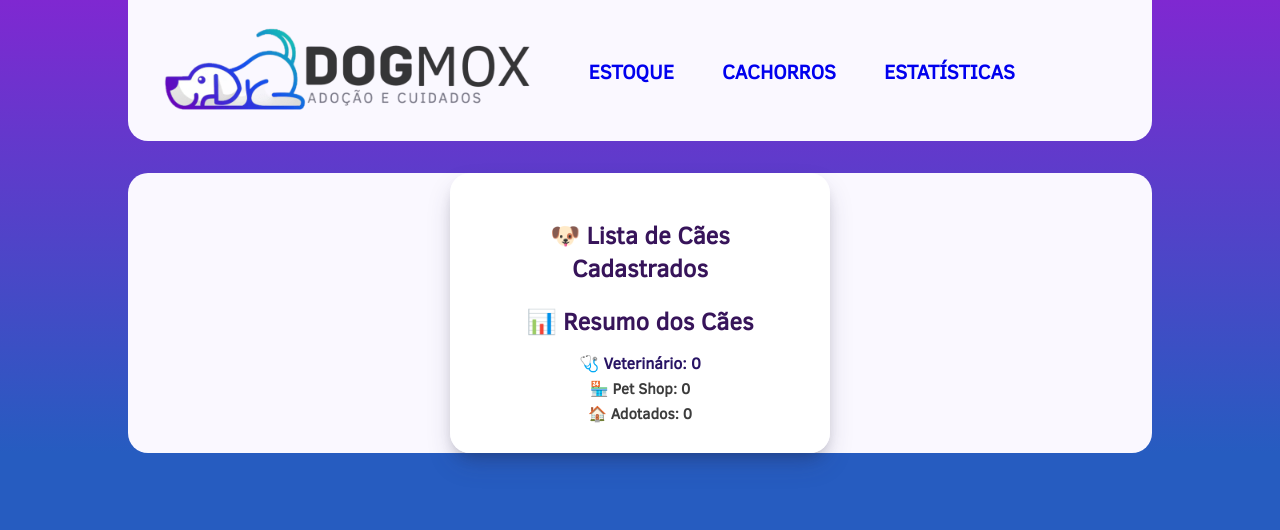
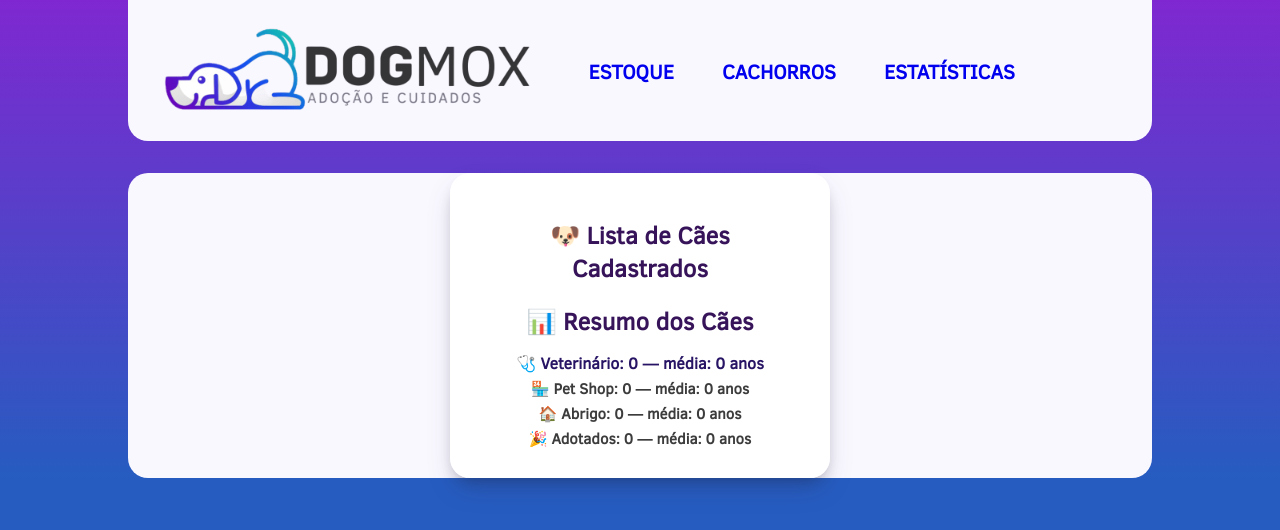
Before and after one commit to NaoSouOBruno/projeto-abp-frontend, a React (Vite) app: page /stats in a window 1280 px wide. Shown: the top 530 px of the page. Built offline with nearby package versions, Linux system fonts and the light colour scheme.

Commit message:
upgrate stats.jsx

```diff
--- a/src/components/stats.css
+++ b/src/components/stats.css
@@ -70,7 +70,9 @@
 .status.adotado {
   background-color: #2196f3; /* azul */
 }
-
+.status.adotado {
+  background-color: #f3e921; /* azul */
+}
 .stats_user p {
   margin: 5px 0;
   font-weight: 600;
--- a/src/components/stats.jsx
+++ b/src/components/stats.jsx
@@ -3,61 +3,96 @@ import { Navbar } from './navbar/navbar.jsx';
 import { PieChart, Pie, Cell, Tooltip, Legend } from 'recharts';
 import './stats.css';
 
-const COLORS = ['#8884d8', '#82ca9d', '#ffc658']; // cores para cada status
+const COLORS = ['#8884d8', '#82ca9d', '#ffc658', '#ff8042'];
+
+// Função para converter idade (ex: "2 anos", "3 meses") para número em anos (float)
+function idadeEmAnos(idadeStr) {
+  if (!idadeStr) return 0;
+  const idade = idadeStr.toLowerCase();
+  if (idade.includes('ano')) {
+    const num = parseFloat(idade);
+    return isNaN(num) ? 0 : num;
+  }
+  if (idade.includes('mes')) {
+    const num = parseFloat(idade);
+    return isNaN(num) ? 0 : num / 12;
+  }
+  return 0;
+}
+
+// Calcula média de idade para um status
+function mediaIdadePorStatus(caes, status) {
+  const caesDoStatus = caes.filter(cao => cao.status === status);
+  if (caesDoStatus.length === 0) return 0;
+  const soma = caesDoStatus.reduce((acc, cao) => acc + idadeEmAnos(cao.idade), 0);
+  return (soma / caesDoStatus.length).toFixed(2);
+}
 
 export function Stats() {
-  const [dogs, setDogs] = useState([]);
+  const [caes, setCaes] = useState([]);
 
   useEffect(() => {
-    const loadDogs = () => {
-      const storedDogs = JSON.parse(localStorage.getItem('dogs')) || [];
-      setDogs(storedDogs);
+    const loadCaes = () => {
+      const storedCaes = JSON.parse(localStorage.getItem('caes')) || [];
+      setCaes(storedCaes);
     };
 
-    loadDogs();
+    loadCaes();
 
-    const handleUpdate = () => loadDogs();
-    window.addEventListener('storageUpdate', handleUpdate);
-
-    return () => window.removeEventListener('storageUpdate', handleUpdate);
+    window.addEventListener('caesAtualizados', loadCaes);
+    return () => {
+      window.removeEventListener('caesAtualizados', loadCaes);
+    };
   }, []);
 
   const counts = {
-    veterinario: dogs.filter((d) => d.local === "veterinario").length,
-    petshop: dogs.filter((d) => d.local === "petshop").length,
-    adotado: dogs.filter((d) => d.local === "adotado").length,
+    'No Veterinário': caes.filter(c => c.status === 'No Veterinário').length,
+    'No Petshop': caes.filter(c => c.status === 'No Petshop').length,
+    'No Abrigo': caes.filter(c => c.status === 'No Abrigo').length,
+    Adotado: caes.filter(c => c.status === 'Adotado').length,
   };
 
   const chartData = [
-    { name: 'Veterinário', value: counts.veterinario },
-    { name: 'Pet Shop', value: counts.petshop },
-    { name: 'Adotado', value: counts.adotado },
+    { name: 'Veterinário', value: counts['No Veterinário'] },
+    { name: 'Pet Shop', value: counts['No Petshop'] },
+    { name: 'Abrigo', value: counts['No Abrigo'] },
+    { name: 'Adotados', value: counts['Adotado'] },
   ];
 
   return (
     <>
       <Navbar />
       <div className="stats">
-        <div className="stats_div" style={{ maxWidth: "320px" }}>
+        <div className="stats_div" style={{ maxWidth: '320px' }}>
           <div className="stats_user">
             <h2>🐶 Lista de Cães Cadastrados</h2>
             <ul className="dog-list-stats">
-              {dogs.map((dog, i) => (
-                <li key={i}>
-                  <strong>{dog.nome}</strong> - {dog.idade} anos
-                  <span className={`status ${dog.local}`}>{dog.local}</span>
+              {caes.map(cao => (
+                <li key={cao.id}>
+                  <strong>{cao.nome}</strong> — {cao.idade}
+                  <span className={`status ${cao.status.replace(/\s/g, '').toLowerCase()}`}>
+                    {cao.status}
+                  </span>
                 </li>
               ))}
             </ul>
 
             <h2>📊 Resumo dos Cães</h2>
-            <p>🩺 Veterinário: {counts.veterinario}</p>
-            <p>🏪 Pet Shop: {counts.petshop}</p>
-            <p>🏠 Adotados: {counts.adotado}</p>
+            <p>
+              🩺 Veterinário: {counts['No Veterinário']} — média: {mediaIdadePorStatus(caes, 'No Veterinário')} anos
+            </p>
+            <p>
+              🏪 Pet Shop: {counts['No Petshop']} — média: {mediaIdadePorStatus(caes, 'No Petshop')} anos
+            </p>
+            <p>
+              🏠 Abrigo: {counts['No Abrigo']} — média: {mediaIdadePorStatus(caes, 'No Abrigo')} anos
+            </p>
+            <p>
+              🎉 Adotados: {counts['Adotado']} — média: {mediaIdadePorStatus(caes, 'Adotado')} anos
+            </p>
 
-            {/* Gráfico aparece apenas se houver dados */}
             {chartData.reduce((acc, cur) => acc + cur.value, 0) > 0 && (
-              <div style={{ marginTop: "20px" }}>
+              <div style={{ marginTop: '20px' }}>
                 <PieChart width={300} height={250}>
                   <Pie
                     data={chartData}
```
